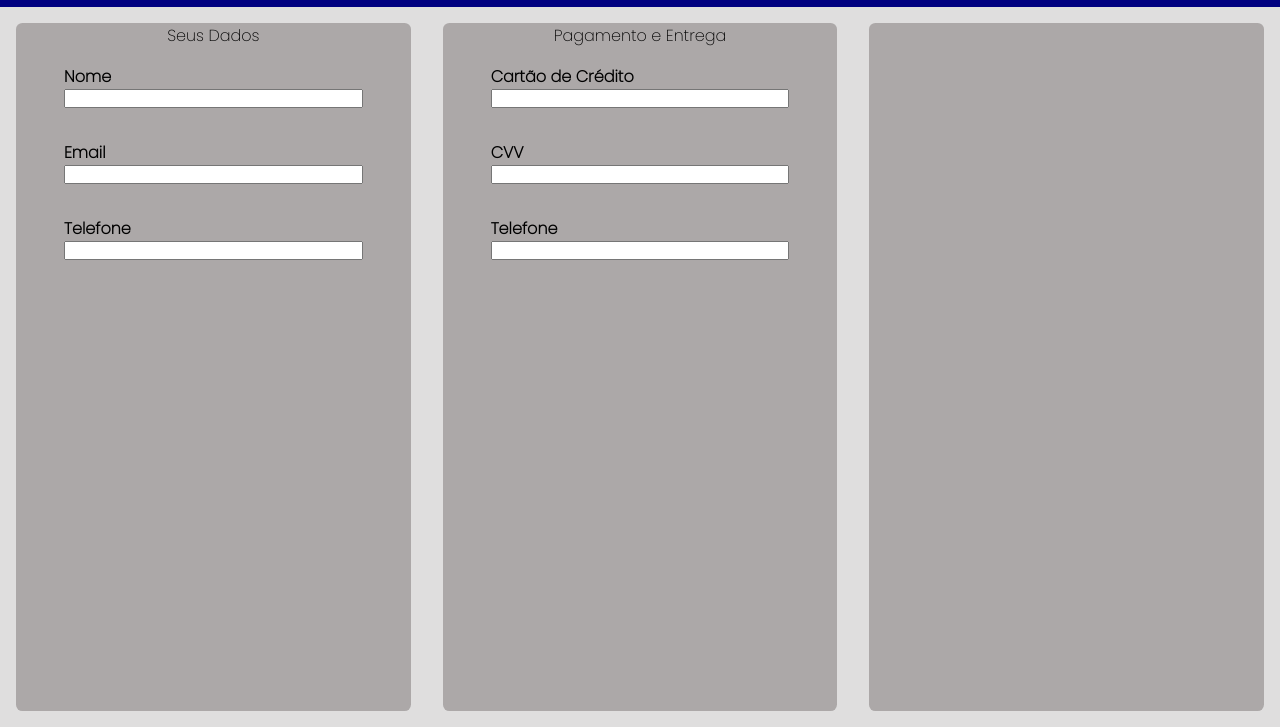
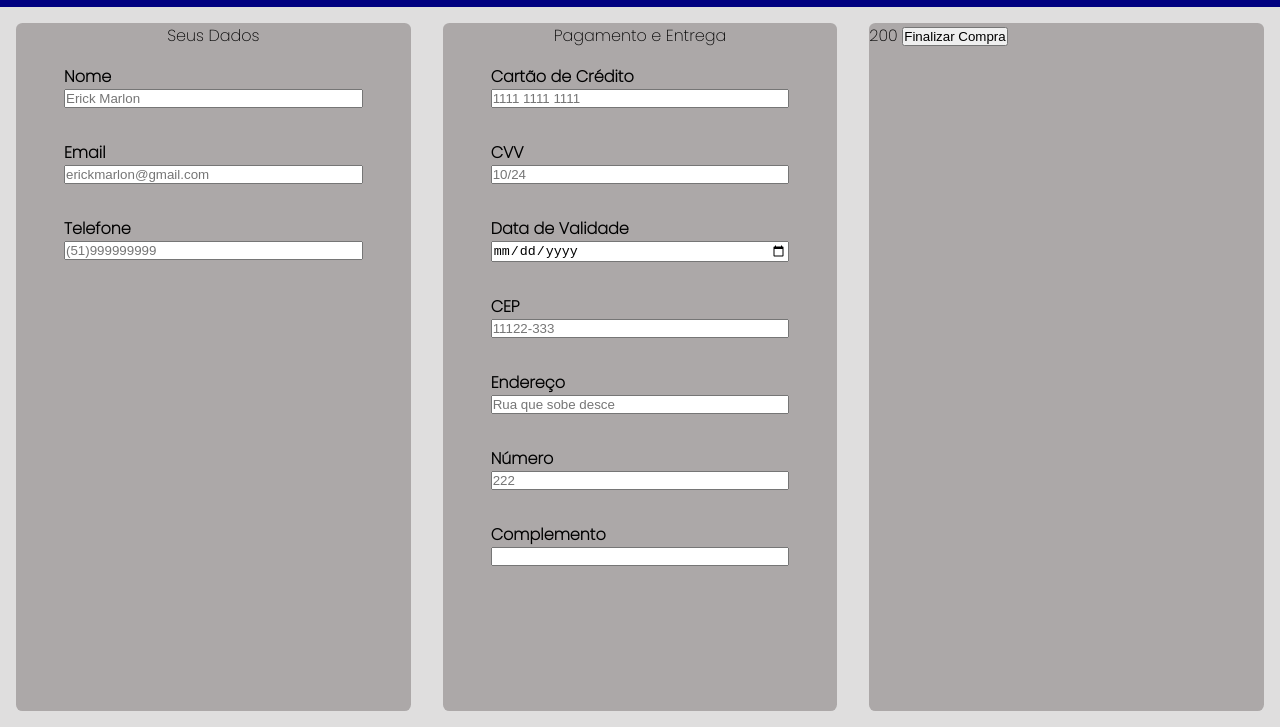
Before and after one commit to Erickmarlon006/Lebons-Magazine, a plain HTML site: page checkout.html in a window 1280 px wide. Shown: the part 73-800 px from the top of the page. Drawn offline with Linux system fonts and the light colour scheme.

Commit message:
Página para finalizar compra adicionada

```diff
--- a/checkout.html
+++ b/checkout.html
@@ -16,43 +16,72 @@
 <body>
     <header>
         <div>
-            <h2>Lebons</h2>
+            <a href="/">
+                <h2>Lebons Magazine</h2>
+            </a>
         </div>
     </header>
-    <form>
+    <form id="form">
         <section id="user-data">
             <p>Seus Dados</p>
             <div class="inputs-container">
                 <label for="name">Nome</label>
-                <input type="text" id="name" required>
+                <input type="text" id="name" placeholder="Erick Marlon" required>
             </div>
             <div class="inputs-container">
                 <label for="email">Email</label>
-                <input type="email" id="email" required>
+                <input type="email" id="email" placeholder="erickmarlon@gmail.com" required>
             </div>
             <div class="inputs-container">
                 <label for="name">Telefone</label>
-                <input type="tel" id="name" required>
+                <input type="tel" id="name" placeholder="(51)999999999" required>
             </div>
         </section>
         <section id="payment-data">
             <p>Pagamento e Entrega</p>
             <div class="inputs-container">
                 <label for="credit-card">Cartão de Crédito</label>
-                <input type="text" id="credit-card" required>
+                <input type="text" id="credit-card" placeholder="1111 1111 1111" required>
+            </div>
+            <div>
+                <div class="inputs-container">
+                    <label for="cvv">CVV</label>
+                    <input type="text" id="cvv" placeholder="10/24" required>
+                </div>
+                <div class="inputs-container">
+                    <label for="name">Data de Validade</label>
+                    <input type="date" id="expiration" required>
+                </div>
             </div>
             <div class="inputs-container">
-                <label for="cvv">CVV</label>
-                <input type="text" id="cvv" required>
+                <label for="credit-card">CEP</label>
+                <input type="text" id="credit-card" placeholder="11122-333" required>
             </div>
             <div class="inputs-container">
-                <label for="name">Telefone</label>
-                <input type="tel" id="name" required>
+                <label for="credit-card">Endereço</label>
+                <input type="text" id="credit-card" placeholder="Rua que sobe desce" required>
+            </div>
+            <div>
+                <div class="inputs-container">
+                    <label for="cvv">Número</label>
+                    <input type="text" id="cvv" placeholder="222" required>
+                </div>
+                <div class="inputs-container">
+                    <label for="name">Complemento</label>
+                    <input type="number" id="expiration" required>
+                </div>
+            </div>
+
+        </section>
+        <section id="products-data">
+            <div id="checkout-products-container"></div>
+            <div id="checkout-container">
+                <span id="total-price">200</span>
+                <input type="submit" value="Finalizar Compra" id="finishBuyBtn">
             </div>
         </section>
-        <section id="products-data"></section>
     </form>
-    <footer></footer>
+    <script src="./checkout.js" type="module"></script>
 </body>
 
 </html>
```
